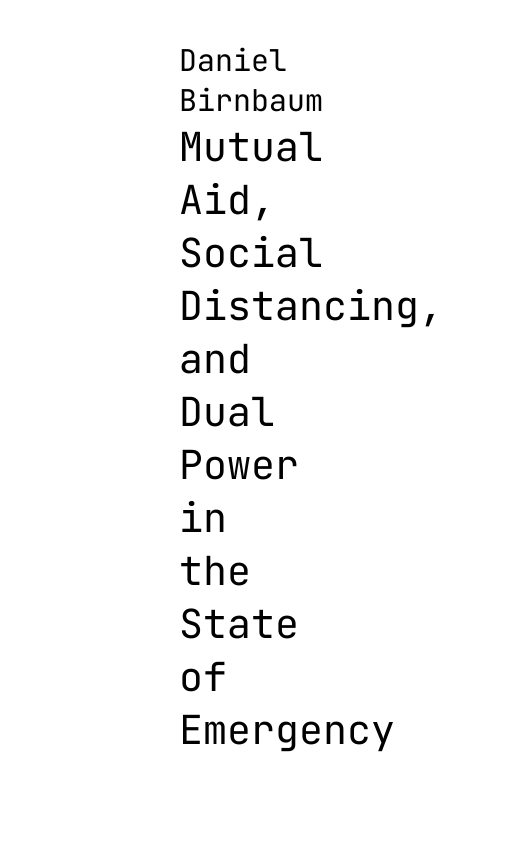
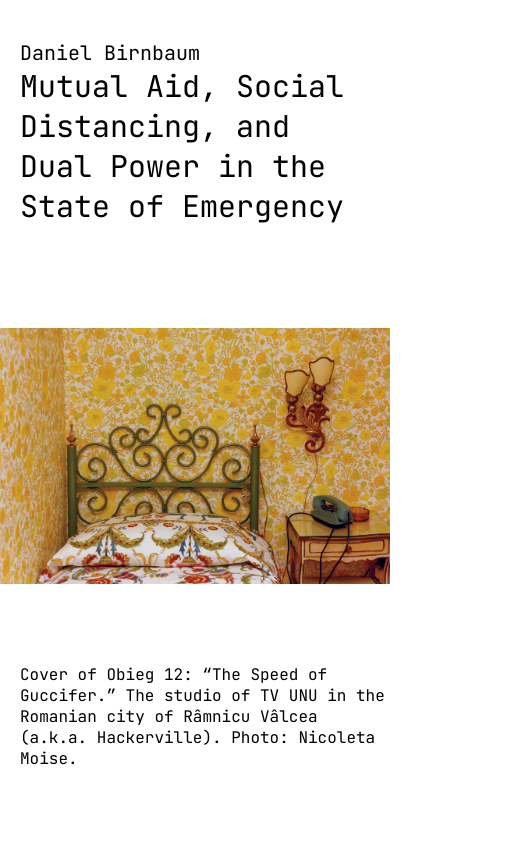
Before and after one commit to MZSkjaerstad/Prosesser_og_brukergrensesnitt, a Vue app: page / in a window 390 px wide. Shown: the top 841 px of the page, 520 px wide, since content can reach past the window. Built offline with nearby package versions, Linux system fonts and the light colour scheme.

Commit message:
Responsive articles

```diff
--- a/index.html
+++ b/index.html
@@ -1,11 +1,15 @@
 <html>
    <head>
       <meta charset="UTF-8" />
+
+      <meta name="viewport" content="width=device-width, initial-scale=1.0 maximum-scale=1.0">
+
       <title>vue_template</title>
    </head>
 
    <body>
       <div id="App"></div>
+
       <script type="module" src="./src/app/app.js"></script>
    </body>
 </html>
--- a/src/components/ArticleByDaniel.vue
+++ b/src/components/ArticleByDaniel.vue
@@ -57,24 +57,47 @@
 
 <style>
     .article__author {
+        padding-left: 20px;
+        padding-top: 40px;
+        font-size: 20px;
+        font-weight: 400;
+    }
+
+    @media screen and (min-width: 768px) {
+        .article__author {
             padding-left: 179px;
-        padding-top: 40px;
+            font-size: 30px;
+        }
+    }
+
+    .article__title {
+        padding: 0px 20px;
+        padding-bottom: 30px;
         font-size: 30px;
         font-weight: 400;
     }
 
+    @media screen and (min-width: 768px) {
         .article__title {
             padding: 0px 179px;
-        padding-bottom: 30px;
             font-size: 40px;
-        font-weight: 400;
+        }
     }
 
     .article__picture {
         display: flex;
         align-items: center;
         overflow: hidden;
+        height: 400px;
+    }
+
+    @media screen and (min-width: 768px) {
+        .article__picture {
+            display: flex;
+            align-items: center;
+            overflow: hidden;
             height: 750px;
+        }
     }
 
     .picture {
@@ -89,9 +112,17 @@
     }
 
     .article__text {
+        padding: 70px 20px;
+        font-size: 20px;
+        font-weight: 400;
+    }
+
+    @media screen and (min-width: 768px) {
+        .article__text {
             padding: 100px 250px;
             font-size: 30px;
             font-weight: 400;
+        }
     }
 
     .text {
--- a/src/components/ArticleByKrzysztof.vue
+++ b/src/components/ArticleByKrzysztof.vue
@@ -60,26 +60,50 @@
     }
 </script>
 
+
 <style>
     .article__author {
+        padding-left: 20px;
+        padding-top: 40px;
+        font-size: 20px;
+        font-weight: 400;
+    }
+
+    @media screen and (min-width: 768px) {
+        .article__author {
             padding-left: 179px;
-        padding-top: 40px;
+            font-size: 30px;
+        }
+    }
+
+    .article__title {
+        padding: 0px 20px;
+        padding-bottom: 30px;
         font-size: 30px;
         font-weight: 400;
     }
 
+    @media screen and (min-width: 768px) {
         .article__title {
             padding: 0px 179px;
-        padding-bottom: 30px;
             font-size: 40px;
-        font-weight: 400;
+        }
     }
 
     .article__picture {
         display: flex;
         align-items: center;
         overflow: hidden;
+        height: 400px;
+    }
+
+    @media screen and (min-width: 768px) {
+        .article__picture {
+            display: flex;
+            align-items: center;
+            overflow: hidden;
             height: 750px;
+        }
     }
 
     .picture {
@@ -94,9 +118,17 @@
     }
 
     .article__text {
+        padding: 70px 20px;
+        font-size: 20px;
+        font-weight: 400;
+    }
+
+    @media screen and (min-width: 768px) {
+        .article__text {
             padding: 100px 250px;
             font-size: 30px;
             font-weight: 400;
+        }
     }
 
     .text {
```
Lines whose indentation alone changed are shown as unchanged.
